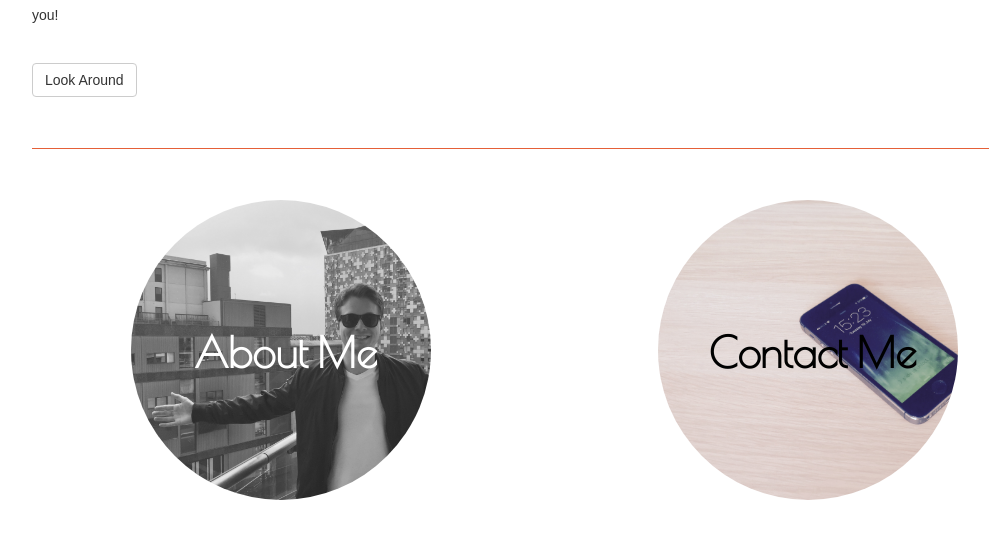
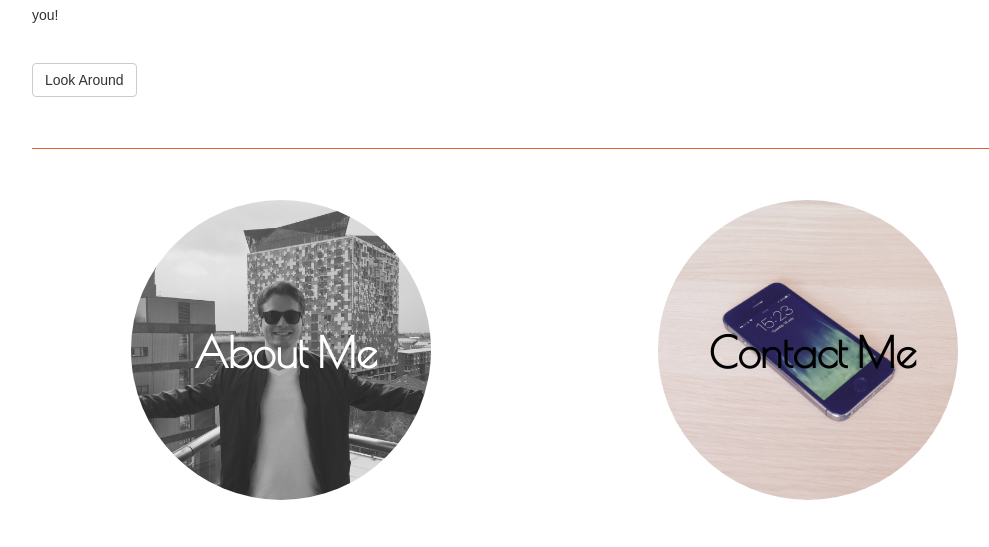
Before and after one commit to cj11489/my_portfolio_2, a PHP site: page /index.html in a window 1280 px wide. Shown: the part 1409-1956 px from the top of the page, without its empty margins (96-1085 px from the left). Run offline with PHP 8.4, Linux system fonts and the light colour scheme.

Commit message:
changed code for the image icons on index.html page so images were centralised

```diff
--- a/css/new_style.css
+++ b/css/new_style.css
@@ -103,16 +103,31 @@ header p {
 	overflow: hidden;
 }
 
-.image-wrapper img {
-	height: auto;
-	width: 152%;
+#about.image-wrapper {
+	background-image: url('../img/about-cube1.jpg');
 }
 
-#work img {
-	width: 200%;
+#contact.image-wrapper {
+	background-image: url("../img/contact-photo-wide.jpg");
 }
 
-#faq img {
+#work.image-wrapper {
+	background-image: url("../img/my-work-html.png");
+}
+
+#faq.image-wrapper {
+	background-image: url("../img/question-mark-463497_1920.jpg");
+}
+
+#about, #contact, #work, #faq.image-wrapper {
+	background-size: cover;
+	background-repeat: no-repeat;
+	background-position: center;
+	border-radius: 50%;
+}
+
+#faq.image-wrapper img {
+	height: auto;
 	width: 160%;
 }
 
--- a/index.html
+++ b/index.html
@@ -92,7 +92,6 @@
                 <a href="about.html"><span class="image-overlay">
                   <span class="content" id="about-me">About Me</span>
                 </span></a>
-                <img src="img/about-cube1.jpg">
               </div>
             </div>
             <div class="col-md-6 col-lg-6 col-sm-12" id="contactContent">
@@ -100,7 +99,6 @@
                 <a href="contact.html"><span class="image-overlay">
                   <span class="content" id="contact-me">Contact Me</span>
                 </span></a>
-                <img src="img/contact-photo-wide.jpg">
               </div>
             </div>
             <div class="col-md-6 col-lg-6 col-sm-12" id="workContent">
@@ -108,7 +106,6 @@
                 <a href="work.html"><span class="image-overlay">
                   <span class="content" id="my-work">My Work</span>
                 </span></a>
-                <img src="img/my-work-html.png">
               </div>
             </div>
             <div class="col-md-6 col-lg-6 col-sm-12" id="faqContent">
```
